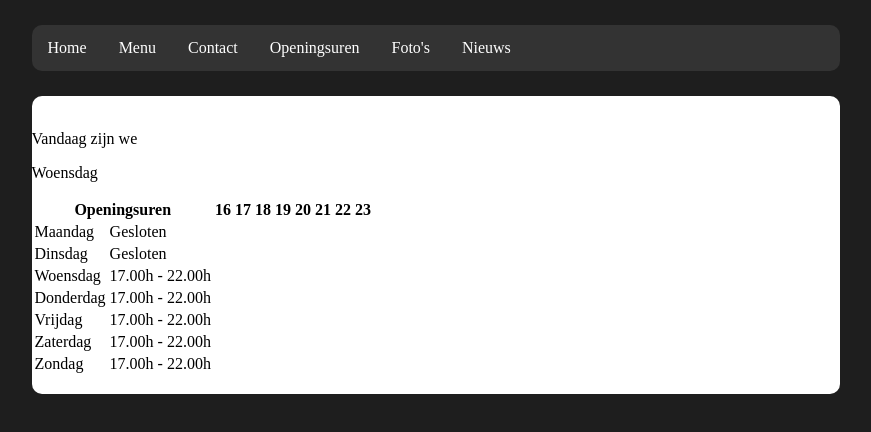
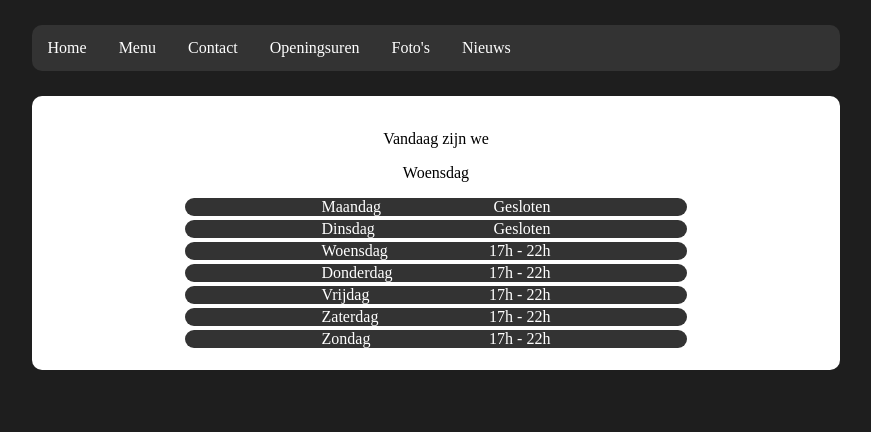
Before and after one commit to DeWachterGianni/MI1, a plain HTML site: page Portfolio/Website/openingsuren.html in a window 1280 px wide. Shown: the whole page, without its empty margins (204-1075 px from the left). Drawn offline with Linux system fonts and the light colour scheme.

Commit message:
Website klant
- Menu
- Openingsuren
- CSS
- Kleine aanpassingen fotos en contact

```diff
--- a/Portfolio/Website/openingsuren.html
+++ b/Portfolio/Website/openingsuren.html
@@ -11,7 +11,7 @@
     <link rel="shortcut icon" href="/pics/icon.png" />
 </head>
 
-<body>
+<body onload="getDayOfWeek();">
     <header>
         <nav class=nav>
             <ul>
@@ -25,13 +25,8 @@
         </nav>
     </header>
 
-
-    <body onload="getDayOfWeek();">
-
     <div class=content>
         <br>
-            <p>Vandaag zijn we</p>
-            <p id="DayOfWeek"></p>
 
         <script>
             function getDayOfWeek() {
@@ -48,49 +43,41 @@
                 var n = weekday[d.getDay()];
                 document.getElementById("DayOfWeek").innerHTML = n;
             }
+
         </script>
 
-            <table class=openingsuren>
-                <tr>
-                    <th colspan="2">Openingsuren</th>
-                    <th>16</th>
-                    <th>17</th>
-                    <th>18</th>
-                    <th>19</th>
-                    <th>20</th>
-                    <th>21</th>
-                    <th>22</th>
-                    <th>23</th>
-                </tr>
-                <tr>
-                    <td>Maandag</td>
-                    <td>Gesloten</td>
-                </tr>
-                <tr>
-                    <td>Dinsdag</td>
-                    <td>Gesloten</td>
-                </tr>
-                <tr>
-                    <td>Woensdag</td>
-                    <td>17.00h - 22.00h</td>
-                </tr>
-                <tr>
-                    <td>Donderdag</td>
-                    <td>17.00h - 22.00h</td>
-                </tr>
-                <tr>
-                    <td>Vrijdag</td>
-                    <td>17.00h - 22.00h</td>
-                </tr>
-                <tr>
-                    <td>Zaterdag</td>
-                    <td>17.00h - 22.00h</td>
-                </tr>
-                <tr>
-                    <td>Zondag</td>
-                    <td>17.00h - 22.00h</td>
-                </tr>
-            </table>
+        <div id="openingsuren">
+            <p>Vandaag zijn we</p>
+            <p id="DayOfWeek"></p>
+            <div class="line">
+                <div class="day">Maandag</div>
+                <div class="time">Gesloten</div>
+            </div>
+            <div class="line">
+                <div class="day">Dinsdag</div>
+                <div class="time">Gesloten</div>
+            </div>
+            <div class="line">
+                <div class="day">Woensdag</div>
+                <div class="time">17h - 22h</div>
+            </div>
+            <div class="line">
+                <div class="day">Donderdag</div>
+                <div class="time">17h - 22h</div>
+            </div>
+            <div class="line">
+                <div class="day">Vrijdag</div>
+                <div class="time">17h - 22h</div>
+            </div>
+            <div class="line">
+                <div class="day">Zaterdag</div>
+                <div class="time">17h - 22h</div>
+            </div>
+            <div class="line">
+                <div class="day">Zondag</div>
+                <div class="time">17h - 22h</div>
+            </div>
+        </div>
 
         <br>
     </div>
--- a/Portfolio/Website/stylesheet.css
+++ b/Portfolio/Website/stylesheet.css
@@ -3,7 +3,6 @@
 body {
     background-color: #1E1E1E;
 }
-
 .content {
     border-radius: 10px;
     margin-left: 18%;
@@ -12,8 +11,7 @@ body {
     margin-top: 25px;
     background-color: white;
 }
-
-.contact{
+.contact {
     margin-left: 5%;
     margin-right: 5%;
     width: 90%;
@@ -22,21 +20,24 @@ body {
     margin-top: 25px;
     background-color: #D8D8D8;
 }
+.content p {
+    text-align: center;
+}
 
 /* HEADERS */
-h3{
+
+h3 {
     text-align: center;
 }
 
 /* NAV BAR */
 
-.nav{
+.nav {
     margin-top: 25px;
     margin-left: 18%;
     margin-right: 18%;
     width: 64%;
 }
-
 .nav ul {
     border-radius: 10px;
     list-style-type: none;
@@ -45,11 +46,9 @@ h3{
     overflow: hidden;
     background-color: #333;
 }
-
 .nav li {
     float: left;
 }
-
 .nav li a {
     display: block;
     color: white;
@@ -57,43 +56,42 @@ h3{
     padding: 14px 16px;
     text-decoration: none;
 }
-
-.nav li a:hover{
+.nav li a:hover {
     background-color: #111;
 }
 
-/* TABLE FROM THE MENU SECTION */
 /* THIS WILL AFFECT THE SECTIONS SNACKS, HAMBURGERS... */
 
-#Menu #small div{
+#Menu div {
     border-radius: 10px;
     width: 90%;
     margin-left: 5%;
     margin-right: 5%;
     background-color: #333;
 }
-
-#Menu #small p:first-child{
+#Menu p:first-child {
     padding-top: 25px;
 }
-
-#Menu #small p:last-child{
+#Menu p:last-child {
     padding-bottom: 25px;
 }
 
-#small p{
+h2{
+    color: white;
+    text-align: center;
+    padding-top: 15px;
+    text-decoration: underline;
+}
+
+p {
     text-align: center;
     color: white;
 }
 
-#Menu #small .Row div p{
+#Menu .Row div p {
     color: black;
     text-align: left;
 }
-
-/* TABLE FOR THE OPENINGS HOURS */
-
-/* TODO */
 
 /* MAP */
 
@@ -113,16 +111,65 @@ form {
 
 /* FOTO PAGINA */
 
-#FotoAlbum img{
+
+
+#FotoAlbum .set{
+    background-color: #333;
+    margin-left: 75px;
+    margin-right: 75px;
+    border-radius: 15px;
+    padding-top: 15px;
+    padding-bottom: 15px;
+    margin-bottom: 15px;
+}
+#FotoAlbum img {
     display: block;
     margin: 0 auto;
     width: 65%;
     height: 65%;
-    border-radius: 10%;
-    padding-top: 25px;
-    padding-bottom: 25px;
+    border-radius: 15px;
+}
+#FotoAlbum .set .img{
+
 }
 
-h1{
+#FotoAlbum .set .des{
+    text-align: center;
+    color: white;
+}
+
+h1 {
     text-align: center;
 }
+
+/* OPENINGS UREN */
+
+#openingsuren .line {
+    color: white;
+    background-color: #333;
+    margin-left: 19%;
+    margin-right: 19%;
+    border-radius: 10px;
+    display: inline-block;
+    width: 32%;
+    padding-left: 15%;
+    padding-right: 15%;
+}
+
+#openingsuren .line div{
+    text-align: center;
+}
+
+#openingsuren .line .day{
+    padding-left: 15px;
+    float: left;
+}
+
+#openingsuren .line .time{
+    padding-right: 15px;
+    float: right;
+}
+
+#openingsuren p{
+    color: black;
+}
```
Also changed, not shown: Portfolio/Website/contact.html (+3 -3 lines), Portfolio/Website/fotos.html (+32 -8 lines), Portfolio/Website/menu.html (+7 -3 lines). Lines whose indentation alone changed are shown as unchanged.
